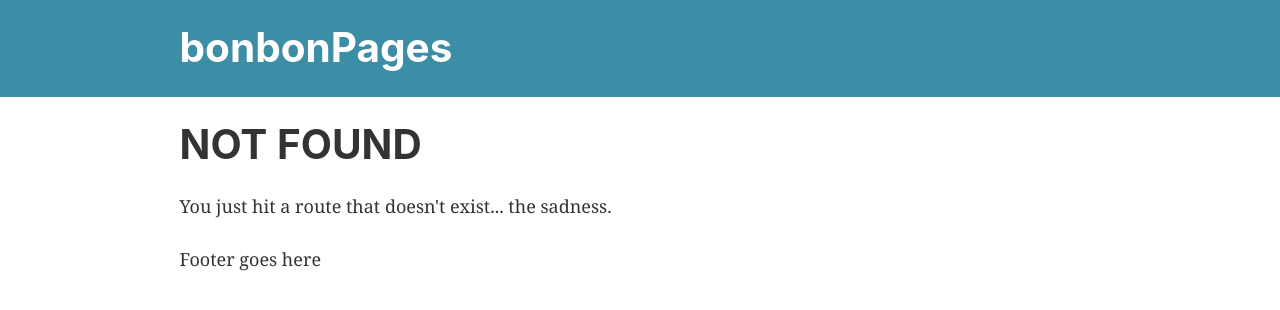
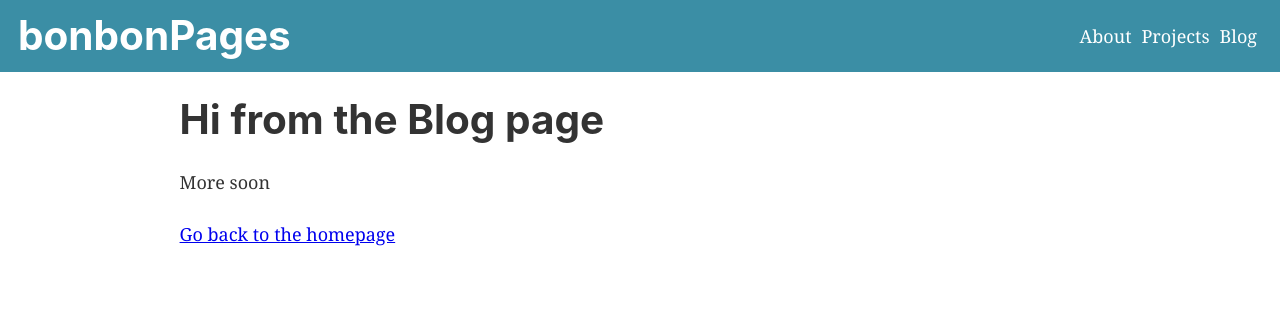
Before and after one commit to viddity/bonbonpages, a Gatsby site: page /blog in a window 1280 px wide. Before the commit this address had no page. Built offline with nearby package versions, Linux system fonts and the light colour scheme; Gatsby itself is replaced by a stand-in of ours.

Commit message:
ADD: Basic navigation

```diff
--- a/src/components/header.js
+++ b/src/components/header.js
@@ -1,22 +1,26 @@
 import { Link } from "gatsby"
 import PropTypes from "prop-types"
 import React from "react"
+import Navigation from './navigation'
 
 const Header = ({ siteTitle }) => (
   <header
     style={{
+      display: `flex`,
+      height: `4rem`,
       background: `#3B8EA5`,
+      justifyContent: `space-between`,
+      alignItems: `center`,
       marginBottom: `1.45rem`,
+      padding: `0 1rem`,
     }}
   >
-    <div
-      style={{
-        margin: `0 auto`,
-        maxWidth: 960,
-        padding: `1.45rem 1.0875rem`,
-      }}
-    >
-      <h1 style={{ margin: 0 }}>
+    <div>
+      <h1 style={{
+          margin: 0,
+          padding: 0
+        }}
+      >
         <Link
           to="/"
           style={{
@@ -28,6 +32,7 @@ const Header = ({ siteTitle }) => (
         </Link>
       </h1>
     </div>
+    <Navigation />
   </header>
 )
 
--- a/src/components/layout.js
+++ b/src/components/layout.js
@@ -36,7 +36,7 @@ const Layout = ({ children }) => (
         >
           <main>{children}</main>
           <footer>
-            Footer goes here
+            {/* Footer goes here */}
           </footer>
         </div>
       </>
--- /dev/null
+++ b/src/components/navigation.js
@@ -0,0 +1,22 @@
+import { Link } from "gatsby"
+import React from "react"
+
+const styleLink = {
+  color: `white`,
+  margin: `0 5px`,
+  textDecoration: `none`
+}
+
+const Navigation = () => (
+  <nav
+    style={{
+      display: `flex`
+    }}
+  >
+    <Link style={styleLink} to="/about/">About</Link>
+    <Link style={styleLink} to="/projects/">Projects</Link>
+    <Link style={styleLink} to="/blog/">Blog</Link>
+  </nav>
+)
+
+export default Navigation
--- /dev/null
+++ b/src/pages/blog.js
@@ -0,0 +1,16 @@
+import React from "react"
+import { Link } from "gatsby"
+
+import Layout from "../components/layout"
+import SEO from "../components/seo"
+
+const Blog = () => (
+  <Layout>
+    <SEO title="bonbonpages Blog" />
+    <h1>Hi from the Blog page</h1>
+    <p>More soon</p>
+    <Link to="/">Go back to the homepage</Link>
+  </Layout>
+)
+
+export default Blog
--- a/src/pages/index.js
+++ b/src/pages/index.js
@@ -1,5 +1,4 @@
 import React from "react"
-import { Link } from "gatsby"
 
 import Layout from "../components/layout"
 import SEO from "../components/seo"
@@ -11,7 +10,6 @@ const IndexPage = () => (
     <p>
       This needs some text, I know.
     </p>
-    <Link to="/about/">About</Link>
   </Layout>
 )
 
```
Also changed, not shown: src/pages/projects.js (added, +16 -0 lines).
